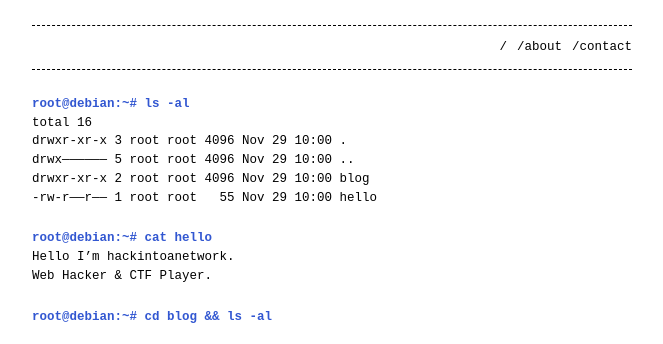
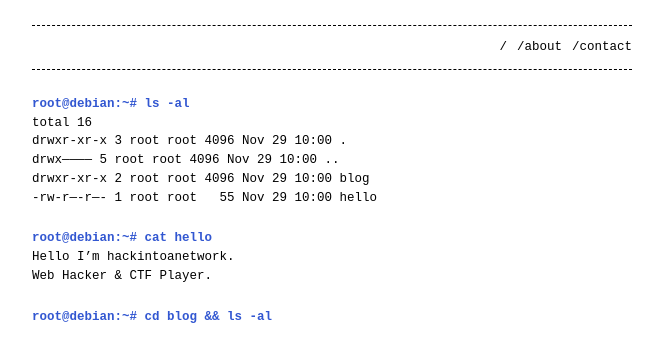
Before and after one commit to hackintoanetwork/hackintoanetwork.github.io, a Jekyll site: the page built from index.md, in a window 1280 px wide. Shown: the top 344 px of the page, without its empty margins (308-971 px from the left). Built offline with Jekyll 4.4.1, drawn with Linux system fonts in a browser that asks for light colours.

```diff
--- a/index.md
+++ b/index.md
@@ -8,9 +8,9 @@ permalink: /
 
 total 16
 drwxr-xr-x 3 root root 4096 Nov 29 10:00 .
-drwx------------------ 5 root root 4096 Nov 29 10:00 ..
+drwx------------ 5 root root 4096 Nov 29 10:00 ..
 drwxr-xr-x 2 root root 4096 Nov 29 10:00 blog
--rw-r------r------ 1 root root   55 Nov 29 10:00 hello
+-rw-r----r---- 1 root root   55 Nov 29 10:00 hello
 
 # root@debian:~# cat hello
 
```
